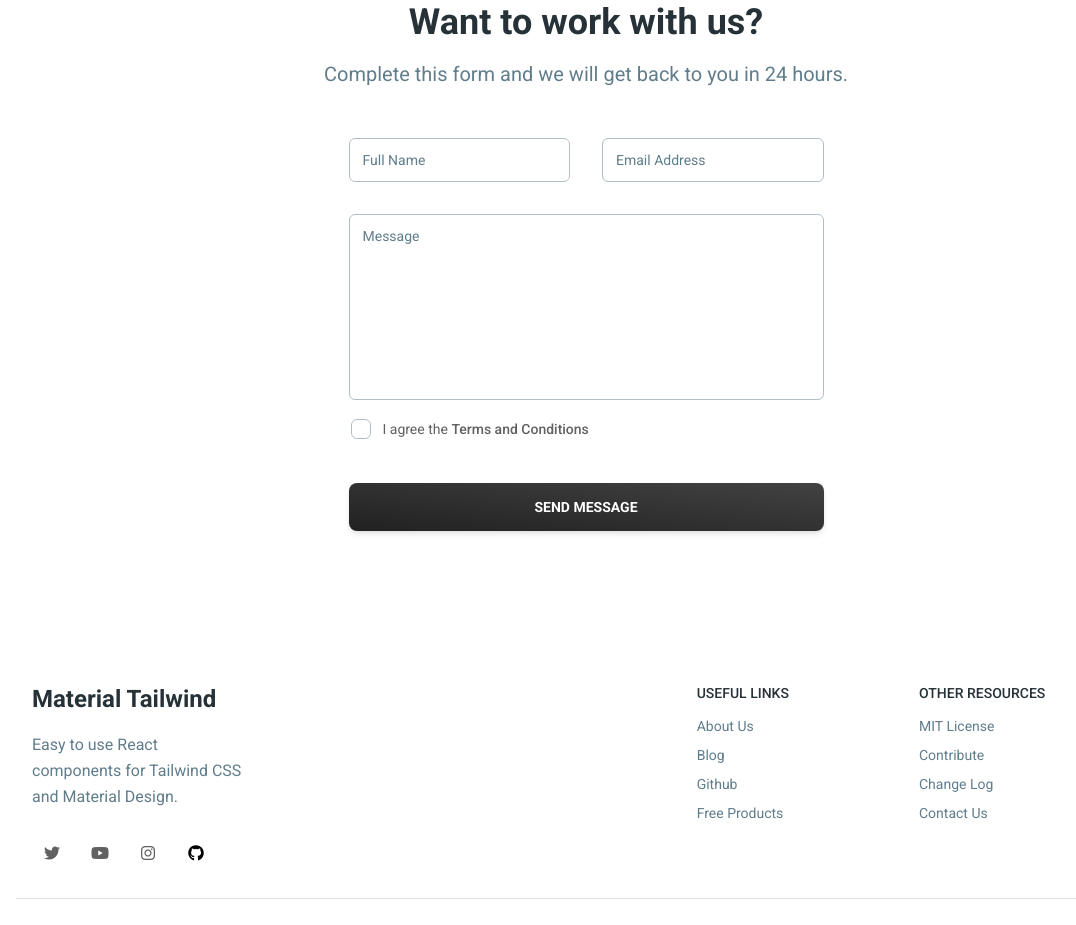
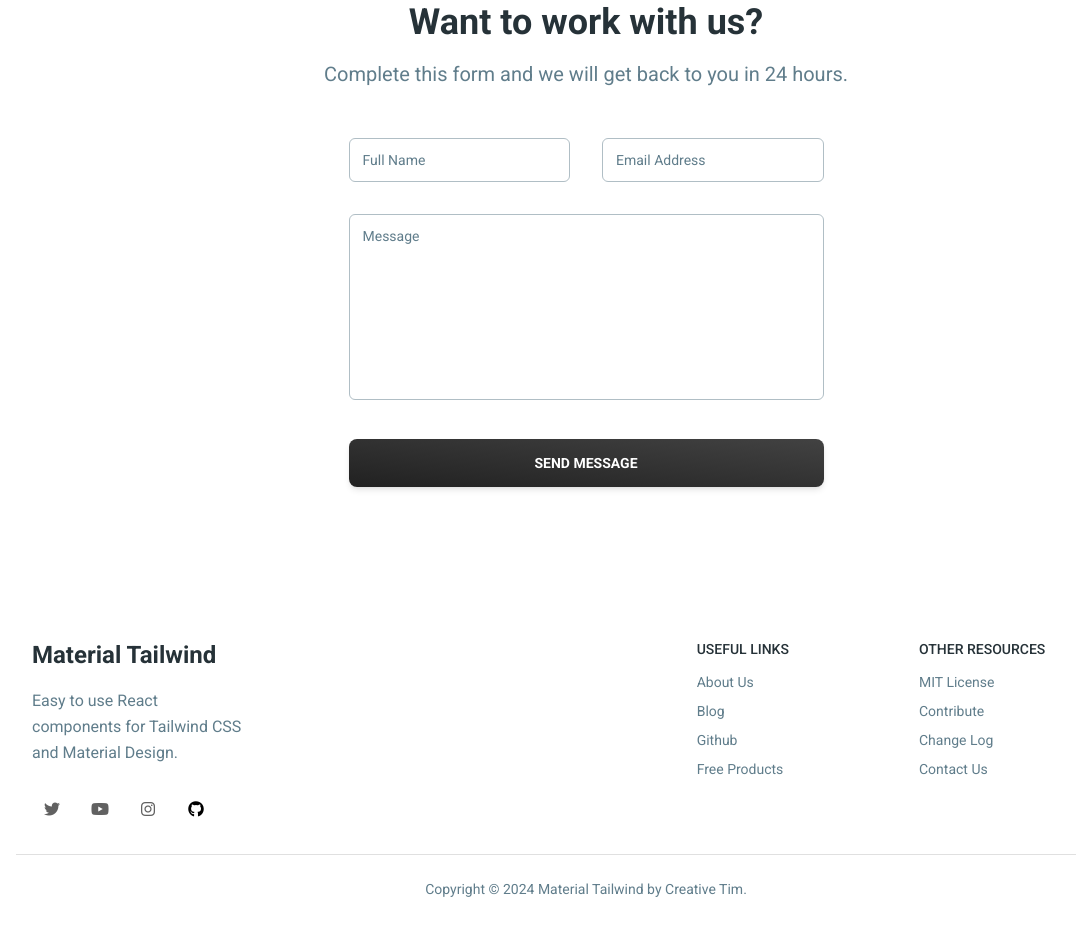
Before and after one commit to Jorgetorreslopez/bddsite1, a React (Vite) app: page /home in a window 1280 px wide. Shown: the part 2400-3325 px from the top of the page, without its empty margins (54-1130 px from the left). Built offline with nearby package versions, Linux system fonts and the light colour scheme.

Commit message:
replaced elements in home page w/ new ContactUs component

```diff
--- a/src/pages/home.jsx
+++ b/src/pages/home.jsx
@@ -14,6 +14,7 @@ import { FingerPrintIcon, UsersIcon } from "@heroicons/react/24/solid";
 import { PageTitle, Footer } from "@/widgets/layout";
 import { FeatureCard, TeamCard } from "@/widgets/cards";
 import { featuresData, teamData, contactData } from "@/data";
+import ContactUs from "@/components/ContactUs";
 
 export function Home() {
   return (
@@ -137,37 +138,7 @@ export function Home() {
               </Card>
             ))}
           </div>
-          <PageTitle section="Contact Us" heading="Want to work with us?">
-            Complete this form and we will get back to you in 24 hours.
-          </PageTitle>
-          <form className="mx-auto w-full mt-12 lg:w-5/12">
-            <div className="mb-8 flex gap-8">
-              <Input variant="outlined" size="lg" label="Full Name" />
-              <Input variant="outlined" size="lg" label="Email Address" />
-            </div>
-            <Textarea variant="outlined" size="lg" label="Message" rows={8} />
-            <Checkbox
-              label={
-                <Typography
-                  variant="small"
-                  color="gray"
-                  className="flex items-center font-normal"
-                >
-                  I agree the
-                  <a
-                    href="#"
-                    className="font-medium transition-colors hover:text-gray-900"
-                  >
-                    &nbsp;Terms and Conditions
-                  </a>
-                </Typography>
-              }
-              containerProps={{ className: "-ml-2.5" }}
-            />
-            <Button variant="gradient" size="lg" className="mt-8" fullWidth>
-              Send Message
-            </Button>
-          </form>
+          <ContactUs/>
         </div>
       </section>
       <div className="bg-white">
```
